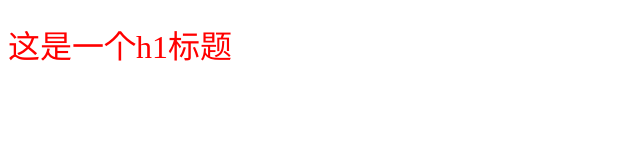
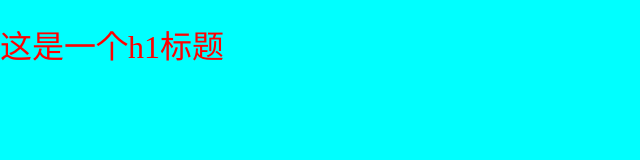
Before and after one commit to TheSummerKitten/project_2, a plain HTML site: page index.html in a window 1280 px wide. Shown: the whole page, without its empty margins (0-640 px from the left). Drawn offline with Linux system fonts and the light colour scheme.

Commit message:
修改了index.css

```diff
--- a/index.css
+++ b/index.css
@@ -1,3 +1,10 @@
+html,body{
+    background-color: aqua;
+    margin: 0 auto;
+    padding: 0;
+}
+
+
 h1{
     color: red;
     font-weight: 200;
```
